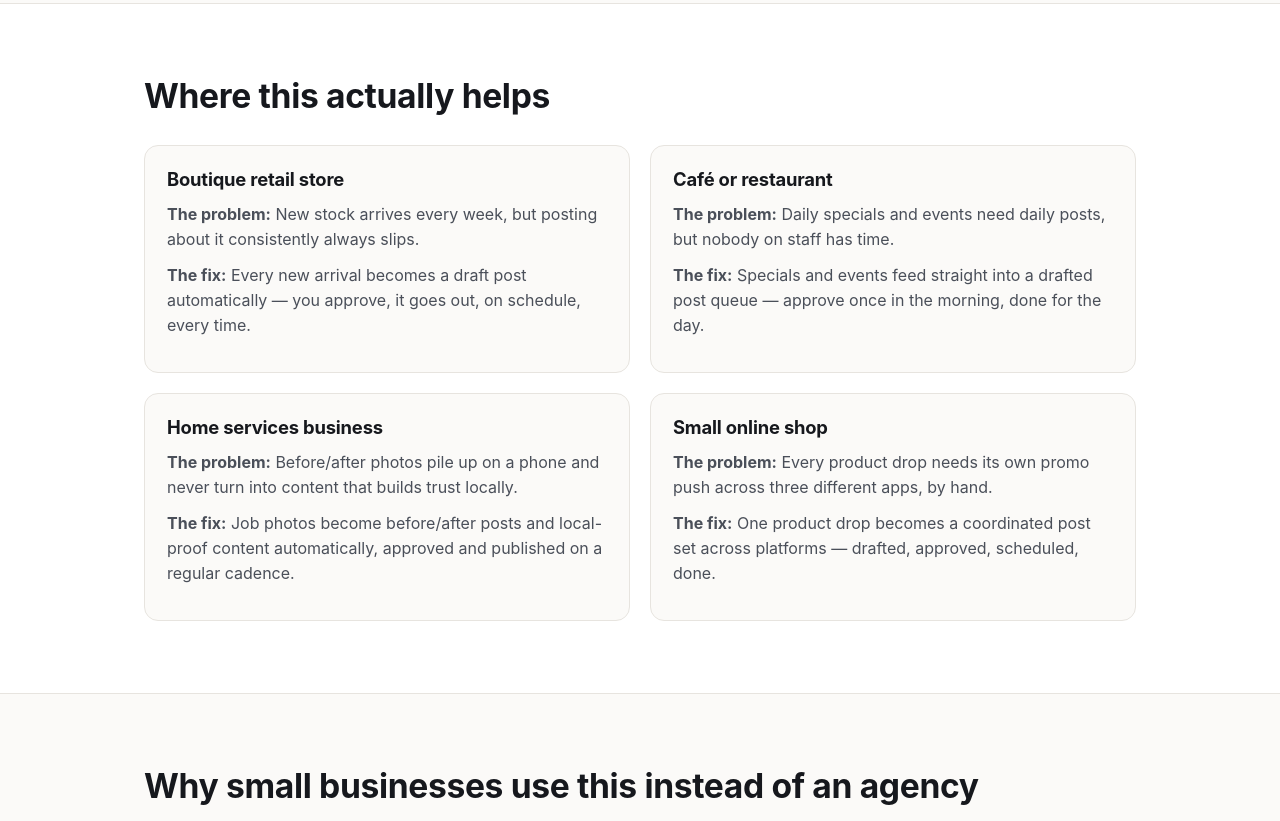
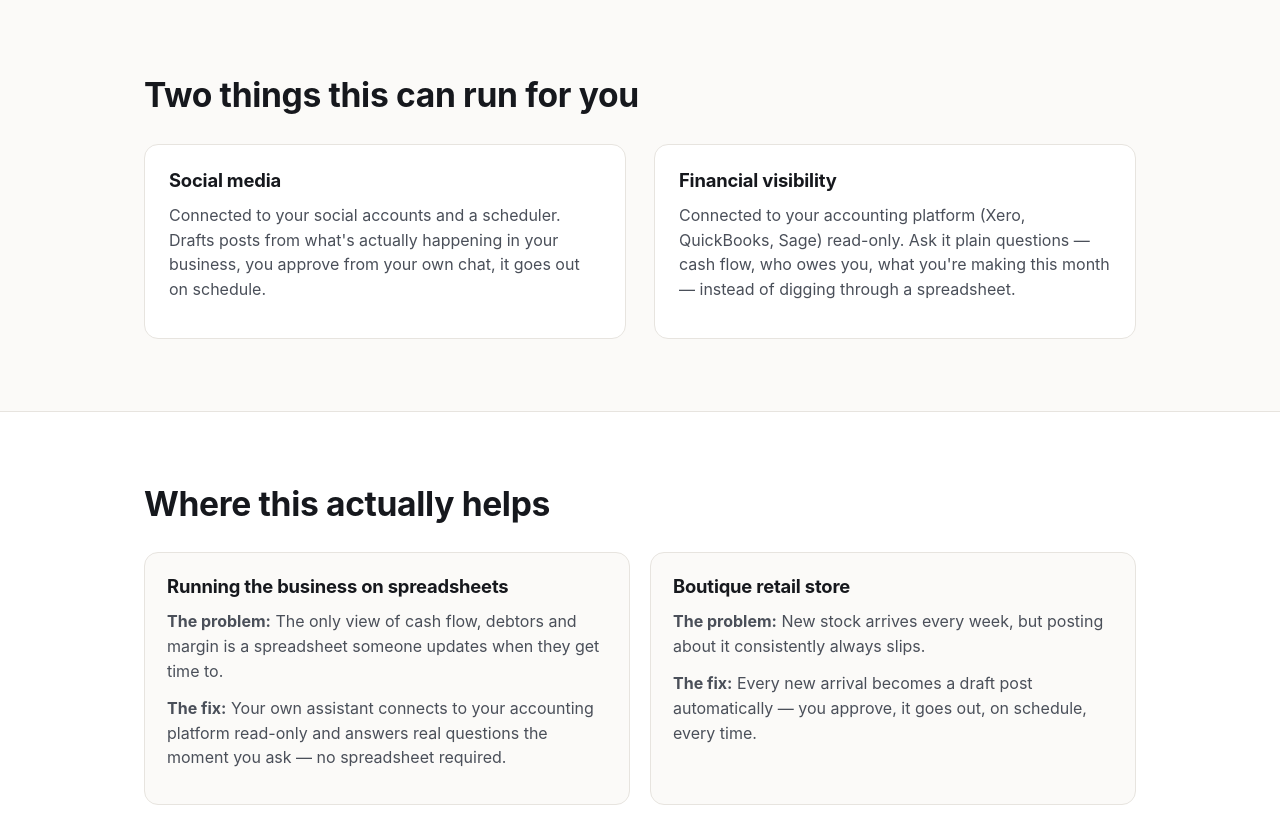
Before and after one commit to tsviljoen-bot/loopwork-landing, a plain HTML site: page index.html in a window 1280 px wide. Shown: the part 1019-1840 px from the top of the page. Drawn offline with Linux system fonts and the light colour scheme.

Commit message:
Add financial-visibility/MI as a second service line
Clients with no real view beyond spreadsheets can get an AI assistant
connected read-only to their own accounting platform (Xero, QuickBooks,
Sage via connectors like Composio/Albato/CData), answering plain
questions about cash flow, debtors and margin. Adds a landing-page
section and scenario for it, and ONBOARDING-MI.md, which defaults every
connection to read-only and flags that AI-generated financial summaries
aren't a substitute for a bookkeeper/accountant.

Co-Authored-By: Claude Sonnet 5 <noreply@anthropic.com>

```diff
--- a/index.html
+++ b/index.html
@@ -18,8 +18,8 @@
 
 <section class="hero">
   <div class="wrap">
-    <h1>Your own AI assistant, running your social media.</h1>
-    <p class="sub">We set up an AI assistant on your own accounts — connected to your socials, speaking in your brand voice. From then on, you run it yourself, one conversation at a time. No agency retainer, no new dashboard.</p>
+    <h1>Your own AI assistant, running the busywork.</h1>
+    <p class="sub">We set up an AI assistant on your own accounts — your social media, or your financial numbers — connected, in your voice, answering to you. From then on, you run it yourself, one conversation at a time. No agency retainer, no new dashboard.</p>
     <a class="btn-primary" href="#contact">See if it fits your business</a>
   </div>
 </section>
@@ -47,10 +47,32 @@
   </div>
 </section>
 
+<section class="services">
+  <div class="wrap">
+    <h2>Two things this can run for you</h2>
+    <div class="steps">
+      <div class="step">
+        <h3>Social media</h3>
+        <p>Connected to your social accounts and a scheduler. Drafts posts from what's actually happening in your business, you approve from your own chat, it goes out on schedule.</p>
+      </div>
+      <div class="step">
+        <h3>Financial visibility</h3>
+        <p>Connected to your accounting platform (Xero, QuickBooks, Sage) read-only. Ask it plain questions — cash flow, who owes you, what you're making this month — instead of digging through a spreadsheet.</p>
+      </div>
+    </div>
+  </div>
+</section>
+
 <section class="scenarios">
   <div class="wrap">
     <h2>Where this actually helps</h2>
     <div class="scenario-grid">
+
+      <article class="scenario">
+        <h3>Running the business on spreadsheets</h3>
+        <p><strong>The problem:</strong> The only view of cash flow, debtors and margin is a spreadsheet someone updates when they get time to.</p>
+        <p><strong>The fix:</strong> Your own assistant connects to your accounting platform read-only and answers real questions the moment you ask — no spreadsheet required.</p>
+      </article>
 
       <article class="scenario">
         <h3>Boutique retail store</h3>
--- a/styles.css
+++ b/styles.css
@@ -93,6 +93,13 @@ section { padding: 72px 0; }
   margin-bottom: 14px;
 }
 
+.services .steps {
+  display: grid;
+  grid-template-columns: repeat(2, 1fr);
+  gap: 28px;
+  margin-top: 8px;
+}
+
 .scenarios { background: var(--paper-raised); border-top: 1px solid var(--line); border-bottom: 1px solid var(--line); }
 .scenario-grid {
   display: grid;
@@ -165,7 +172,7 @@ section { padding: 72px 0; }
 .site-footer p { font-size: 0.85rem; margin: 0; }
 
 @media (max-width: 760px) {
-  .how .steps { grid-template-columns: 1fr; }
+  .how .steps, .services .steps { grid-template-columns: 1fr; }
   .scenario-grid { grid-template-columns: 1fr; }
   section { padding: 48px 0; }
   .hero { padding-top: 56px; }
```
Also changed, not shown: 2 other files.
